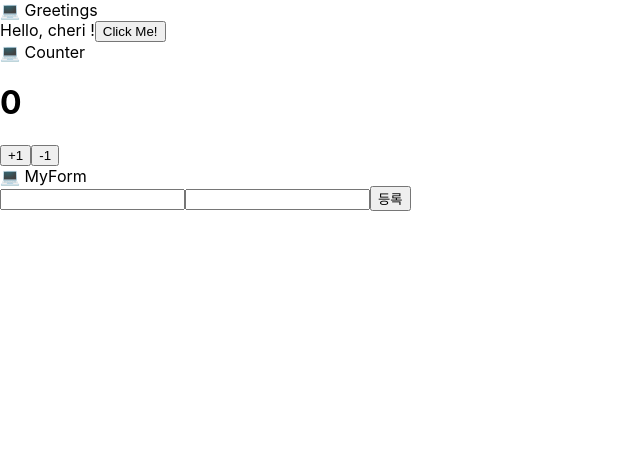
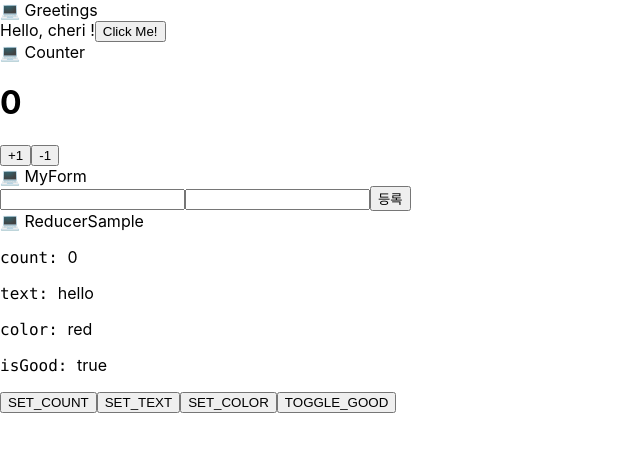
Before and after one commit to che-ri/TS-Pratice, a React (Create React App) app in the folder ts-react-tutorial/: page / in a window 1280 px wide. Shown: the top 452 px of the page, without its empty margins (0-640 px from the left). Built offline with nearby package versions, Linux system fonts and the light colour scheme.

Commit message:
useReducer사용시 액션값에 type 지정하기

```diff
--- a/ts-react-tutorial/src/App.tsx
+++ b/ts-react-tutorial/src/App.tsx
@@ -2,6 +2,7 @@
 import Greetings from "./Greetings";
 import Counter from "./Counter";
 import MyForm from "./MyForm";
+import ReducerSample from "./ReducerSample";
 
 function App() {
     const onClick = (name: string) => {
@@ -25,6 +26,10 @@
                 <span> 💻 MyForm </span>
                 <MyForm onSubmit={onSubmit} />
             </div>
+            <div>
+                <span> 💻 ReducerSample </span>
+                <ReducerSample />
+            </div>
         </div>
     );
 }
--- /dev/null
+++ b/ts-react-tutorial/src/ReducerSample.tsx
@@ -0,0 +1,74 @@
+import React, { useReducer } from "react";
+
+type Color = "red" | "orange" | "yellow";
+
+//state의 타입설정
+type State = {
+    count: number;
+    text: string;
+    color: Color;
+    isGood: boolean;
+};
+
+//Reducer에서 사용할 Action 설정
+//state에 대한 type도 설정할 수 있다!
+type Action =
+    | { type: "SET_COUNT"; count: number }
+    | { type: "SET_TEXT"; text: string }
+    | { type: "SET_COLOR"; color: Color }
+    | { type: "TOGGLE_GOOD" };
+
+function reducer(state: State, action: Action): State {
+    switch (action.type) {
+        case "SET_COUNT":
+            return { ...state, count: action.count }; //count에 올려보면 type이 지정된 것을 확인할 수 있습니다.
+        case "SET_TEXT":
+            return { ...state, text: action.text }; //text에 올려보면 type이 지정된 것을 확인할 수 있습니다.
+        case "SET_COLOR":
+            return { ...state, color: action.color }; //color에 올려보면 type이 지정된 것을 확인할 수 있습니다.
+        case "TOGGLE_GOOD":
+            //toggle은 굳이 action의 값을 사용하지않고 원본 state의 반댓값으로 적용한다.
+            return { ...state, isGood: !state.isGood }; //isGood에 올려보면 type이 지정된 것을 확인할 수 있습니다.
+        default:
+            throw new Error("Unhandled action");
+    }
+}
+
+const ReducerSample = () => {
+    const [state, dispatch] = useReducer(reducer, {
+        count: 0,
+        text: "hello",
+        color: "red",
+        isGood: true,
+    });
+
+    const setCount = () => dispatch({ type: "SET_COUNT", count: 5 });
+    const setText = () => dispatch({ type: "SET_TEXT", text: "bye" });
+    const setColor = () => dispatch({ type: "SET_COLOR", color: "orange" });
+    const toggleGood = () => dispatch({ type: "TOGGLE_GOOD" });
+
+    return (
+        <div>
+            <p>
+                <code>count: </code> {state.count}
+            </p>
+            <p>
+                <code>text: </code> {state.text}
+            </p>
+            <p>
+                <code>color: </code> {state.color}
+            </p>
+            <p>
+                <code>isGood: </code> {state.isGood ? "true" : "false"}
+            </p>
+            <div>
+                <button onClick={setCount}>SET_COUNT</button>
+                <button onClick={setText}>SET_TEXT</button>
+                <button onClick={setColor}>SET_COLOR</button>
+                <button onClick={toggleGood}>TOGGLE_GOOD</button>
+            </div>
+        </div>
+    );
+};
+
+export default ReducerSample;
```
